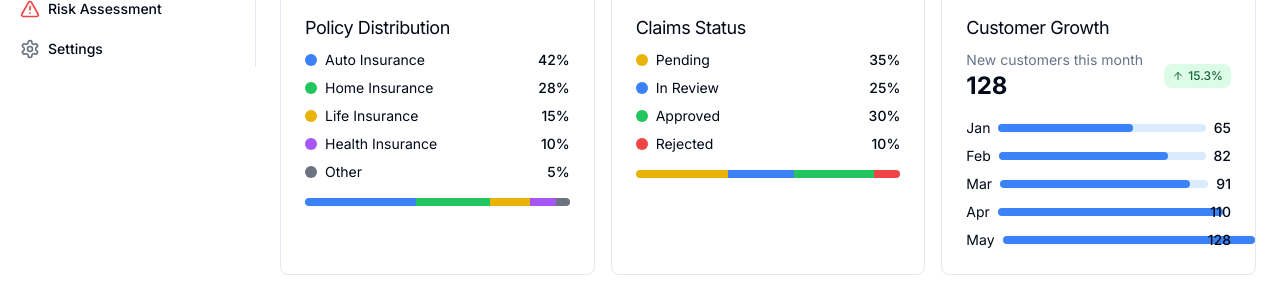
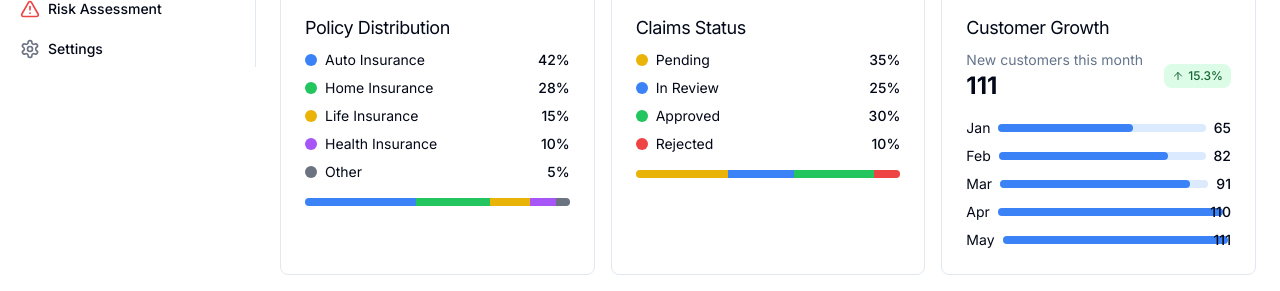
Before and after one commit to Amanjainji/insurance_ms_aman, a Next.js app: page /admin in a window 1280 px wide. Shown: the part 369-660 px from the top of the page. Built offline with nearby package versions, Linux system fonts and the light colour scheme; sample sign-in values are in the browser's storage.

Commit message:
files added

```diff
--- a/app/admin/page.jsx
+++ b/app/admin/page.jsx
@@ -303,7 +303,7 @@ export default function AdminDashboardPage() {
                 <div className="flex items-center justify-between mb-4">
                   <div>
                     <p className="text-sm text-muted-foreground">New customers this month</p>
-                    <p className="text-2xl font-bold">128</p>
+                    <p className="text-2xl font-bold">111</p>
                   </div>
                   <div className="bg-green-100 text-green-800 py-1 px-2 rounded-lg flex items-center">
                     <ArrowUp className="h-3 w-3 mr-1" />
@@ -351,10 +351,10 @@ export default function AdminDashboardPage() {
                     <span className="text-sm">May</span>
                     <div className="w-full mx-2">
                       <div className="h-2 bg-blue-100 rounded-full">
-                        <div className="h-full bg-blue-500 rounded-full w-[128%]"></div>
+                        <div className="h-full bg-blue-500 rounded-full w-[111%]"></div>
                       </div>
                     </div>
-                    <span className="text-sm font-medium">128</span>
+                    <span className="text-sm font-medium">111</span>
                   </div>
                 </div>
               </CardContent>
```
